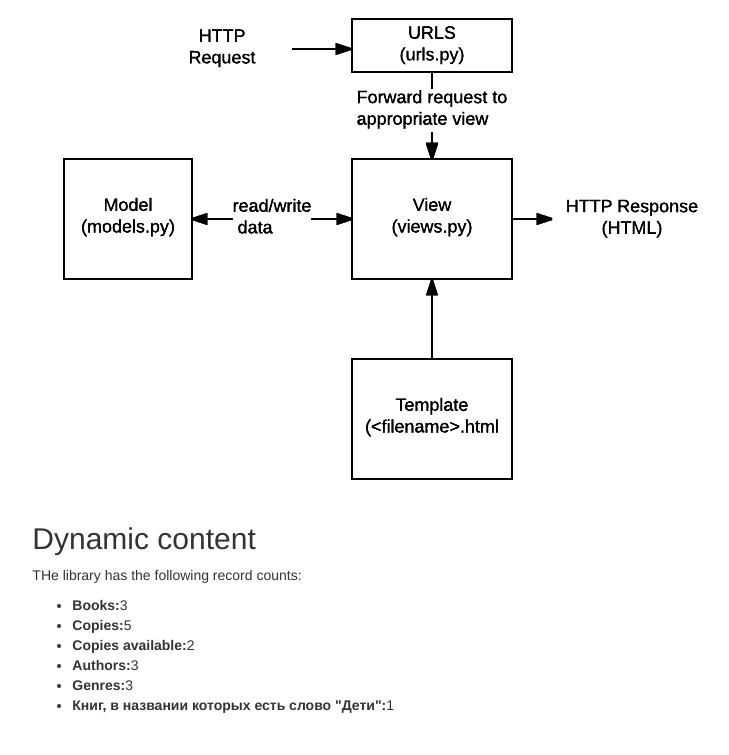
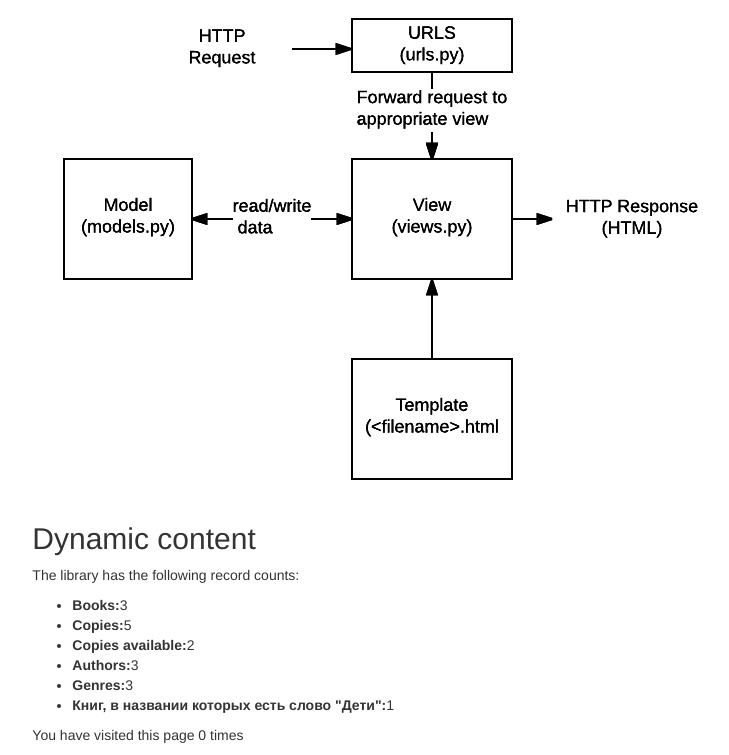
Before and after one commit to tysky/MDNLocalLibrary, a Django app: page /catalog/ in a window 1280 px wide. Shown: the part 184-939 px from the top of the page, without its empty margins (196-925 px from the left). Before the commit the page ends 897 px from the top, so only its background shows below. Run offline with Django 3.2, Linux system fonts and the light colour scheme; data comes from the database, SQL or seed files in the repository; both versions use the stored data as it was after the commit; some libraries are stand-ins or nearby versions.

Commit message:
finish session article

```diff
--- a/locallibrary/catalog/templates/index.html
+++ b/locallibrary/catalog/templates/index.html
@@ -13,7 +13,7 @@
         <img src="{% static "images/basic-django.png" %}" alt="My image">
     </div>
     <h2>Dynamic content</h2>
-    <p>THe library has the following record counts:</p>
+    <p>The library has the following record counts:</p>
     <ul>
         <li><strong>Books:</strong>{{ num_books }}</li>
         <li><strong>Copies:</strong>{{ num_instances }}</li>
@@ -22,4 +22,6 @@
         <li><strong>Genres:</strong>{{ num_genres }}</li>
         <li><strong>Книг, в названии которых есть слово "Дети":</strong>{{ num_books_children }}</li>
     </ul>
+    <p>You have visited this page {{ num_visits }}{% if num_visits == 1 %} time
+                                                {% else %} times{% endif %}</p>
 {% endblock %}
--- a/locallibrary/catalog/views.py
+++ b/locallibrary/catalog/views.py
@@ -16,6 +16,8 @@ def index(request):
     num_authors = Author.objects.count() # The 'all()' is implied by default
     num_genres = Genre.objects.count()
     num_books_children = Book.objects.filter(title__icontains='Дети').count()
+    num_visits = request.session.get('num_visits', 0)
+    request.session['num_visits'] = num_visits+1
 
     #Render the HTML template index.html with the data in the context variable
     return render(
@@ -23,7 +25,8 @@ def index(request):
         'index.html',
         context={'num_books':num_books, 'num_instances':num_instances,
                  'num_instances_available':num_instances_available, 'num_authors':num_authors,
-                 'num_genres': num_genres, 'num_books_children': num_books_children}
+                 'num_genres': num_genres, 'num_books_children': num_books_children,
+                'num_visits':num_visits},
     )
 
 
```
Also changed, not shown: locallibrary/db.sqlite3.
